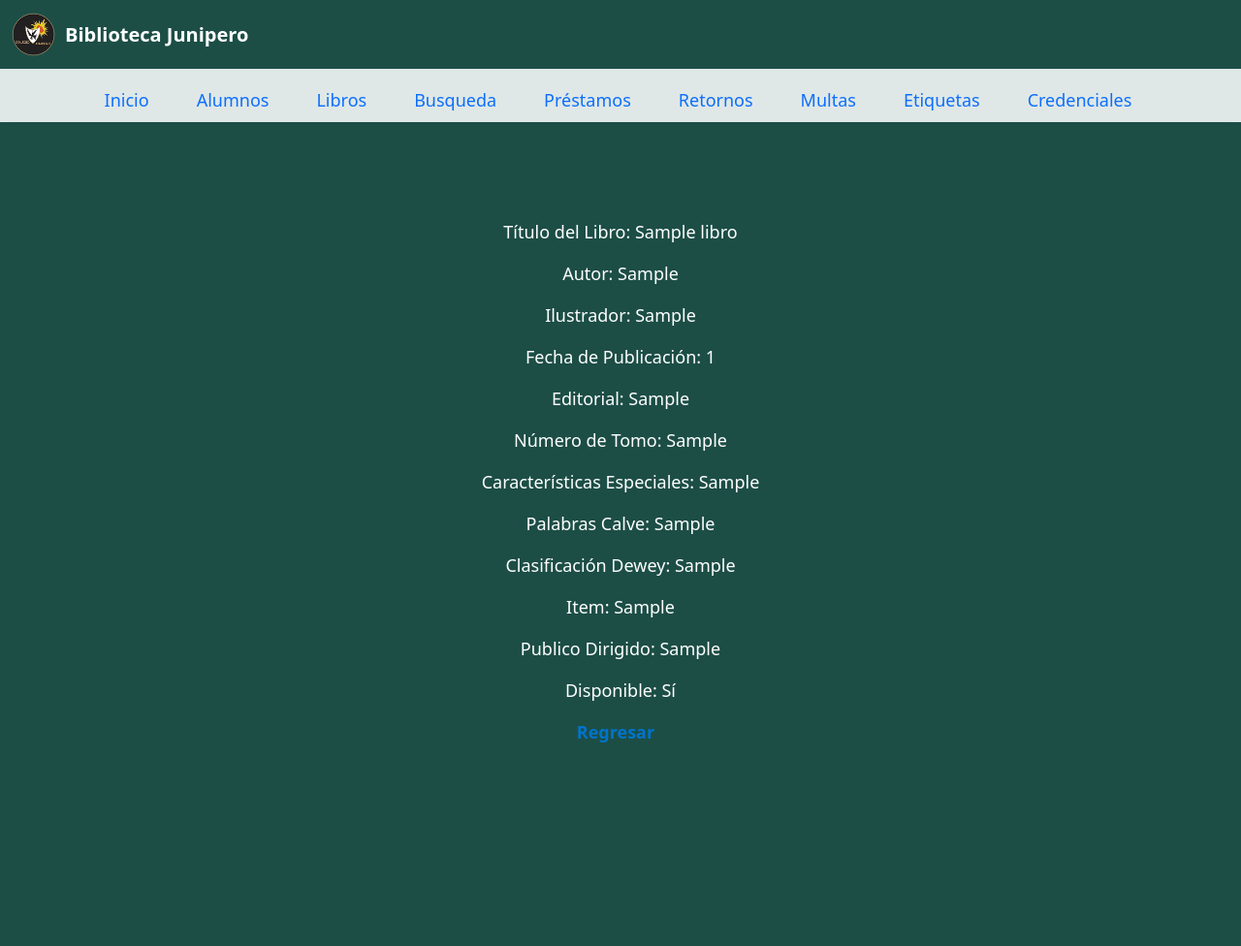
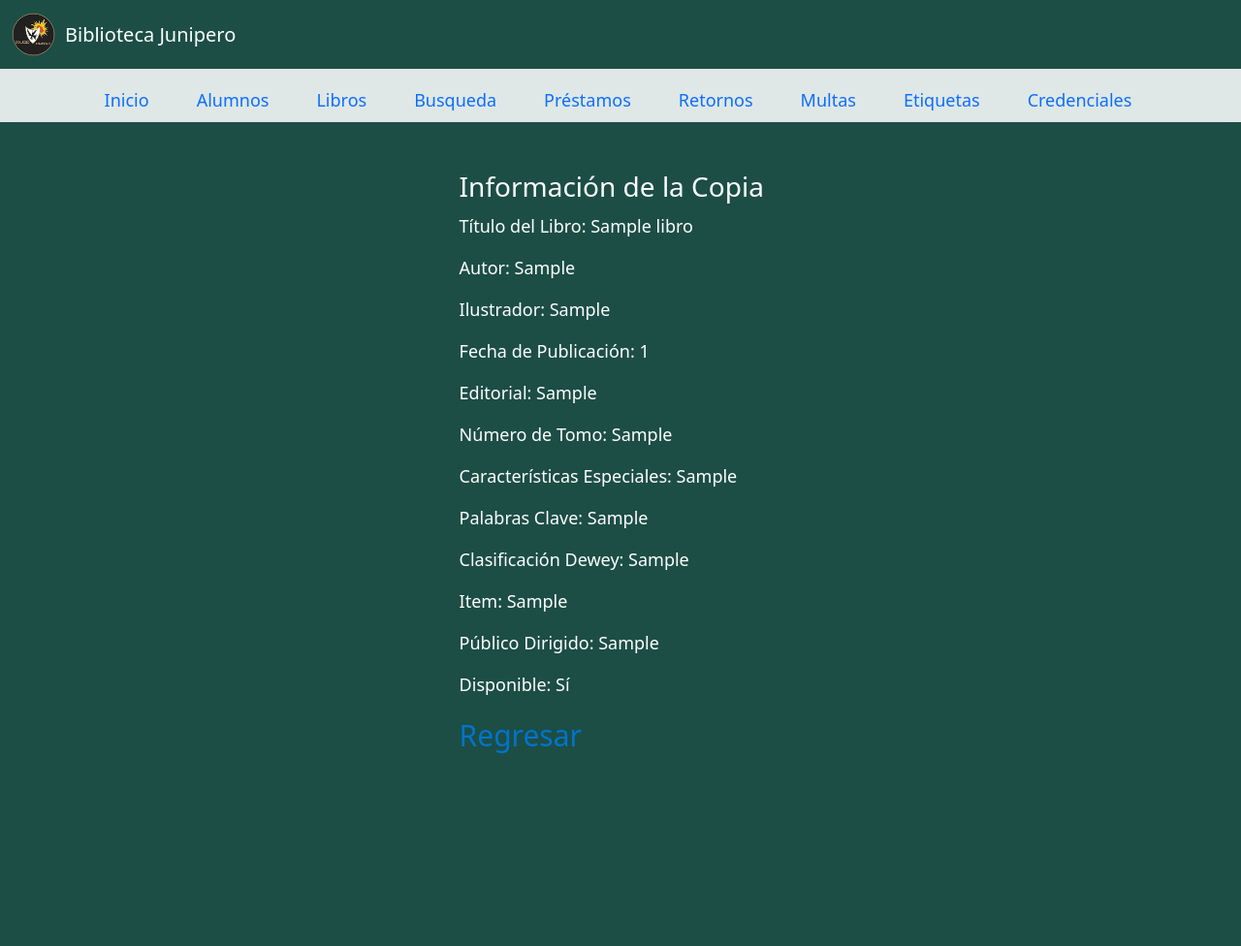
Before and after one commit to Gabrielsalom08/progamabiblio, a Django app: page /busqueda/1 in a window 1280 px wide. Shown: the whole page at 97% size. Before the commit the page ends 766 px from the top, so only its background shows below. Run offline with Django 5.2, Linux system fonts and the light colour scheme; tables that the repository leaves empty hold one stand-in row (values such as "Sample post"); some libraries are stand-ins or nearby versions; some web fonts are replaced.

Commit message:
solucion problema fechas prestamos y multas varios cambios pequeños estilo y cambios nombre excel prestamos alumno

```diff
--- a/biblio_app/templates/busquedadetalle.html
+++ b/biblio_app/templates/busquedadetalle.html
@@ -7,32 +7,37 @@
     body {
         background-color: #1C4E46;
         color: white;
-        text-align: center;
         font-size: 18px;
     }
 
-    h2 {
-        color: #1C4E46;
+    h3 {
+        margin-bottom: 10px;
     }
 
     p {
         color: white;
+        text-align: left; /* Alinea el texto a la derecha */
     }
 
     a {
         color: #0074cc;  /* Cambiado a un color azul */
         text-decoration: none;
         margin-right: 10px;
-        font-weight: bold;
+        font-size: 30px;
     }
 
-    /* Agregar un margen superior al contenido */
+    /* Estilos para centrar el contenido verticalmente */
     .content-container {
-        margin-top: 100px; /* Puedes ajustar este valor según tu preferencia */
+        display: flex;
+        flex-direction: column;
+        margin-left: 37%;
+        margin-top: 50px;
+        min-height: 100vh; /* Ocupa al menos el 100% de la altura de la ventana */
     }
 </style>
 
 <div class="content-container">
+    <h3>Información de la Copia</h3>
     <p>Título del Libro: {{ copia.codigolibro.titulo }}</p>
     <p>Autor: {{ copia.codigolibro.autor }}</p>
     <p>Ilustrador: {{ copia.codigolibro.ilustrador }}</p>
@@ -40,16 +45,17 @@
     <p>Editorial: {{ copia.codigolibro.editorial }}</p>
     <p>Número de Tomo: {{ copia.codigolibro.numerotomo }}</p>
     <p>Características Especiales: {{ copia.codigolibro.caracteristicasespeciales }}</p>
-    <p>Palabras Calve: {{ copia.codigolibro.palabrasclave }}</p>
+    <p>Palabras Clave: {{ copia.codigolibro.palabrasclave }}</p>
     <p>Clasificación Dewey: {{ copia.codigolibro.dewy }}</p>
     <p>Item: {{ copia.codigolibro.item }}</p>
-    <p>Publico Dirigido: {{ copia.codigolibro.publicodirigido }}</p>
+    <p>Público Dirigido: {{ copia.codigolibro.publicodirigido }}</p>
     <p>Disponible: {% if copia.disponible %}Sí{% else %}No{% endif %}</p>
     {% if not copia.disponible %}
-    <p>Clave del Alumno: {{ copia.clavealumno.clave|stringformat:"05d" }}</p>
-    <p>Nombre del Alumno: {{ copia.clavealumno.nombre }} {{ copia.clavealumno.apellido }}</p>
+    <p>Clave del Alumn@: {{ copia.clavealumno.clave|stringformat:"05d" }}</p>
+    <p>Nombre del Alumn@: {{ copia.clavealumno.nombre }} {{ copia.clavealumno.apellido }}</p>
     {% endif %}
+    <a href="/busqueda">Regresar</a>
 </div>
 
-<a href="/busqueda">Regresar</a>
+
 {% endblock %}
--- a/biblio_app/templates/eliminar_alumno.html
+++ b/biblio_app/templates/eliminar_alumno.html
@@ -21,7 +21,6 @@
         padding: 10px 20px;
         border: none;
         cursor: pointer;
-        margin-top: 10px;
     }
 
     a {
--- a/biblio_app/views.py
+++ b/biblio_app/views.py
@@ -756,7 +756,7 @@ def exportar_excel_prestamos(request):
 
     # Guardar el libro de trabajo como un archivo Excel
     response = HttpResponse(content_type='application/ms-excel')
-    response['Content-Disposition'] = 'attachment; filename="prestamos.xlsx"'
+    response['Content-Disposition'] = 'attachment; filename="prestamos_completos.xlsx"'
     wb.save(response)
 
     return response
@@ -879,9 +879,11 @@ def exportar_excel_prestamos_alumno(request):
             ])
 
     # Guardar el libro de trabajo como un archivo Excel
+    nombre_archivo = f"{ws.title}.xlsx"  # Utiliza el título del libro de trabajo en el nombre del archivo
     response = HttpResponse(content_type='application/ms-excel')
-    response['Content-Disposition'] = 'attachment; filename="prestamos.xlsx"'
+    response['Content-Disposition'] = f'attachment; filename="{nombre_archivo}"'
     wb.save(response)
+
 
     return response
 
```
Also changed, not shown: biblio_app/templates/alumnos.html (+5 -5 lines), biblio_app/templates/editar_alumno.html (+2 -6 lines), biblio_app/templates/prestamo.html (+12 -6 lines), biblio_app/templates/retorno.html (+9 -3 lines).
